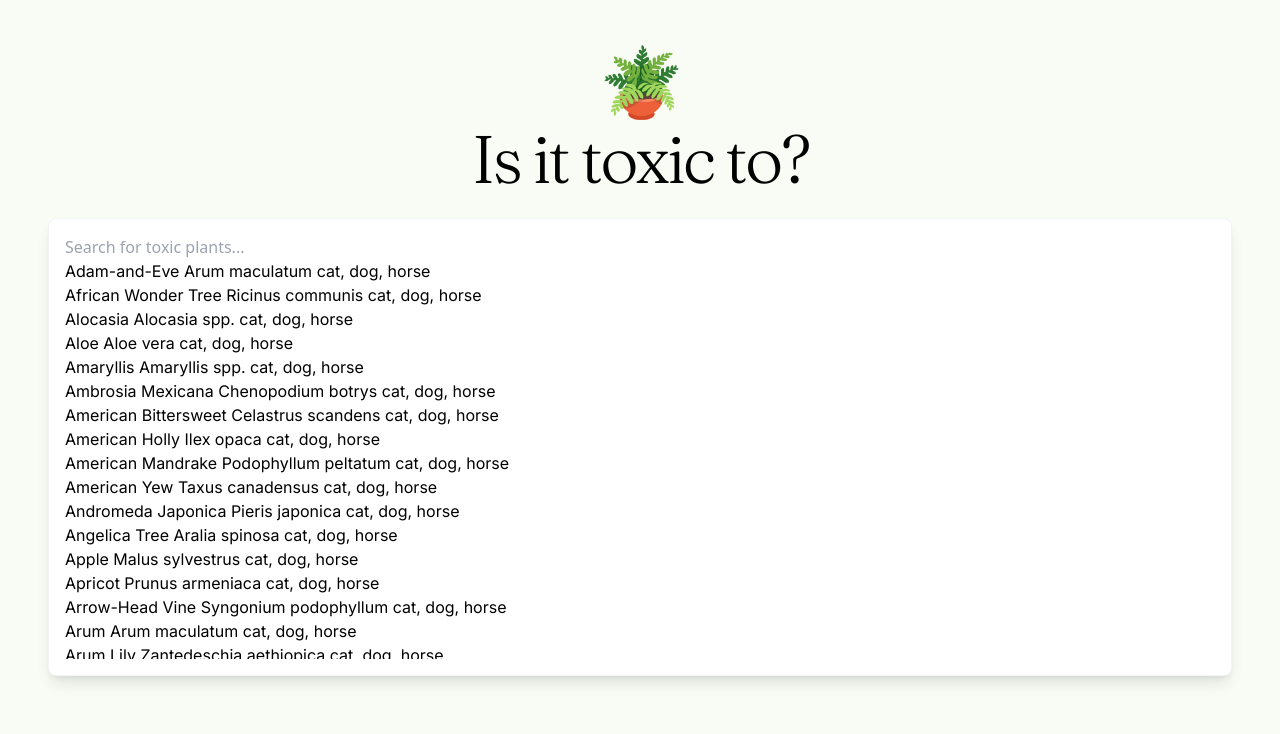
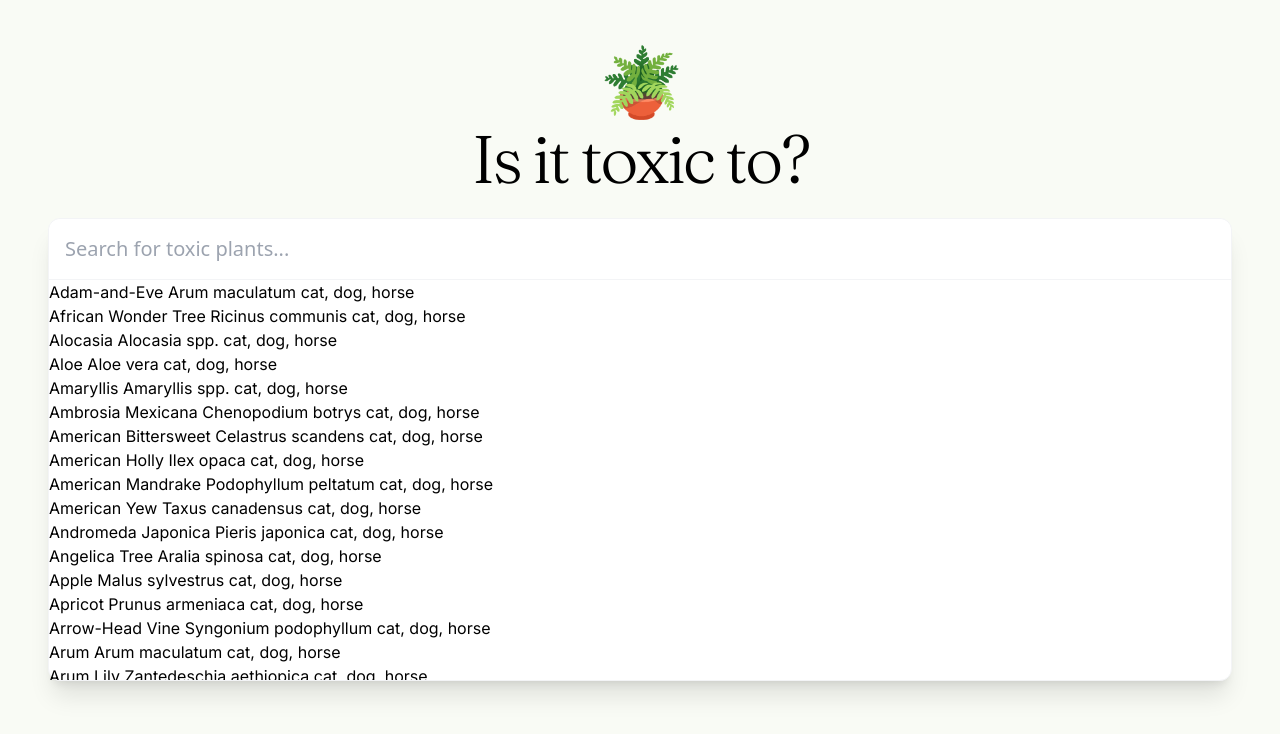
Before and after one commit to jagnip/is-it-toxic-app, a Next.js app: page / in a window 1280 px wide. Shown: the top 734 px of the page. Built offline with nearby package versions, Linux system fonts and the light colour scheme.

Commit message:
Styled input field

```diff
--- a/src/app/_components/Search.tsx
+++ b/src/app/_components/Search.tsx
@@ -3,7 +3,7 @@ import SearchResults from "./SearchResults";
 
 export default function Search() {
   return (
-    <div className="shadow-lg bg-white p-4 rounded-lg border border-gray-100">
+    <div className="shadow-xl rounded-xl bg-white border border-gray-100">
       <SearchInput />
       <SearchResults />
     </div>
--- a/src/app/_components/SearchInput.tsx
+++ b/src/app/_components/SearchInput.tsx
@@ -3,6 +3,7 @@ export default function SearchInput() {
     <input
       type="text"
       placeholder="Search for toxic plants..."
+      className="text-xl p-4 rounded-t-xl  border-b w-full border-gray-100"
     />
   );
 }
```
